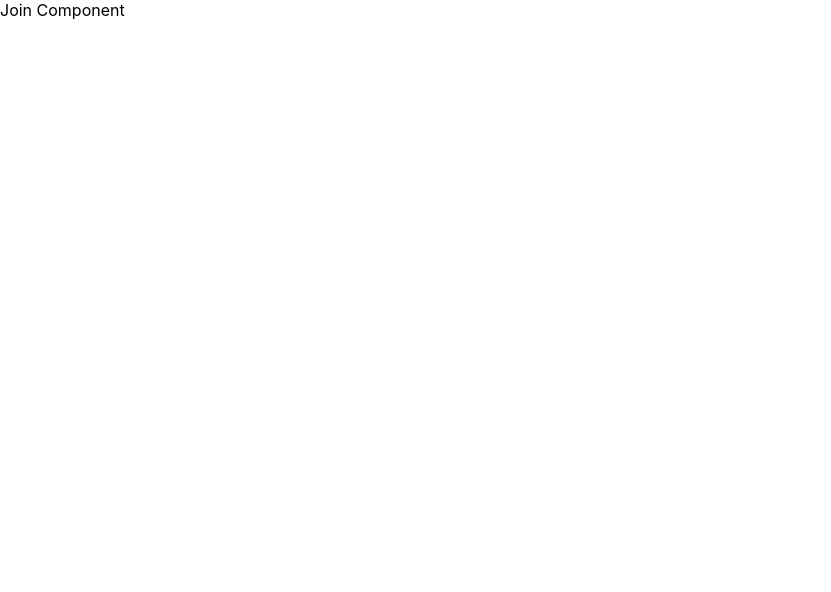
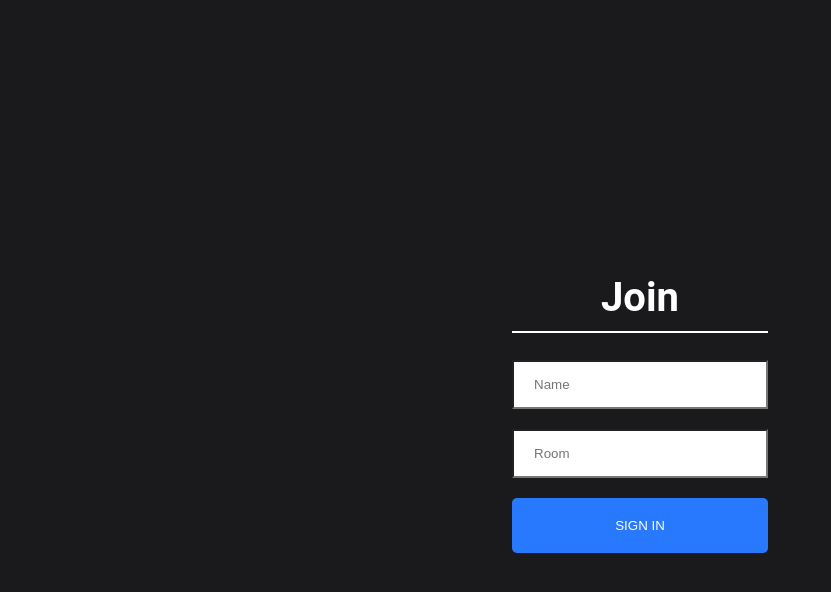
Before and after one commit to sumitsaini199711/Chat-App, a React (Create React App) app in the folder client/: page / in a window 1280 px wide. Shown: the top 592 px of the page, without its empty margins (0-831 px from the left). Built offline with nearby package versions, Linux system fonts and the light colour scheme.

Commit message:
Completing Join Component

```diff
--- a/client/src/App.js
+++ b/client/src/App.js
@@ -1,8 +1,8 @@
 import React from "react";
 import { BrowserRouter as Router, Route } from "react-router-dom";
 
-import Join from "./components/Join";
-import Chat from "./components/Chat";
+import Join from "./components/Join/Join";
+import Chat from "./components/Chat/Chat";
 const App = () => {
   return (
     <Router>
--- a/client/src/components/Join.js
+++ /dev/null
@@ -1,7 +0,0 @@
-import React from "react";
-
-function Join() {
-  return <div>Join Component</div>;
-}
-
-export default Join;
--- /dev/null
+++ b/client/src/components/Join/Join.css
@@ -0,0 +1,71 @@
+html, body {
+    font-family: 'Roboto', sans-serif;
+    padding: 0;
+    margin: 0;
+  }
+
+  #root {
+    height: 100vh;
+  }
+
+  * {
+    box-sizing: border-box;
+  }
+
+  .joinOuterContainer {
+    display: flex;
+    justify-content: center;
+    text-align: center;
+    height: 100vh;
+    align-items: center;
+    background-color: #1A1A1D;
+  }
+
+  .joinInnerContainer {
+    width: 20%;
+  }
+
+  .joinInput {
+    border-radius: 0;
+    padding: 15px 20px;
+    width: 100%;
+  }
+
+  .heading {
+    color: white;
+    font-size: 2.5em;
+    padding-bottom: 10px;
+    border-bottom: 2px solid white;
+  }
+
+  .button {
+      color: #fff !important;
+      text-transform: uppercase;
+      text-decoration: none;
+      background: #2979FF;
+      padding: 20px;
+      border-radius: 5px;
+      display: inline-block;
+      border: none;
+      width: 100%;
+  }
+
+  .mt-20 {
+    margin-top: 20px;
+  }
+
+  @media (min-width: 320px) and (max-width: 480px) {
+    .joinOuterContainer {
+      height: 100%;
+    }
+
+    .joinInnerContainer {
+      width: 90%;
+    }
+
+
+  }
+
+  button:focus {
+    outline: 0;
+  }
--- /dev/null
+++ b/client/src/components/Join/Join.js
@@ -0,0 +1,41 @@
+import React, { useState } from "react";
+import { Link } from "react-router-dom";
+
+import "./Join.css";
+
+export default function SignIn() {
+  const [name, setName] = useState("");
+  const [room, setRoom] = useState("");
+
+  return (
+    <div className="joinOuterContainer">
+      <div className="joinInnerContainer">
+        <h1 className="heading">Join</h1>
+        <div>
+          <input
+            placeholder="Name"
+            className="joinInput"
+            type="text"
+            onChange={(event) => setName(event.target.value)}
+          />
+        </div>
+        <div>
+          <input
+            placeholder="Room"
+            className="joinInput mt-20"
+            type="text"
+            onChange={(event) => setRoom(event.target.value)}
+          />
+        </div>
+        <Link
+          onClick={(e) => (!name || !room ? e.preventDefault() : null)}
+          to={`/chat?name=${name}&room=${room}`}
+        >
+          <button className={"button mt-20"} type="submit">
+            Sign In
+          </button>
+        </Link>
+      </div>
+    </div>
+  );
+}
```
Also changed, not shown: client/src/components/Chat/Chat.css (added), client/src/components/Chat/Chat.js (renamed from client/src/components/Chat.js), 1 other file (tests, documents, lock files or other folders).
